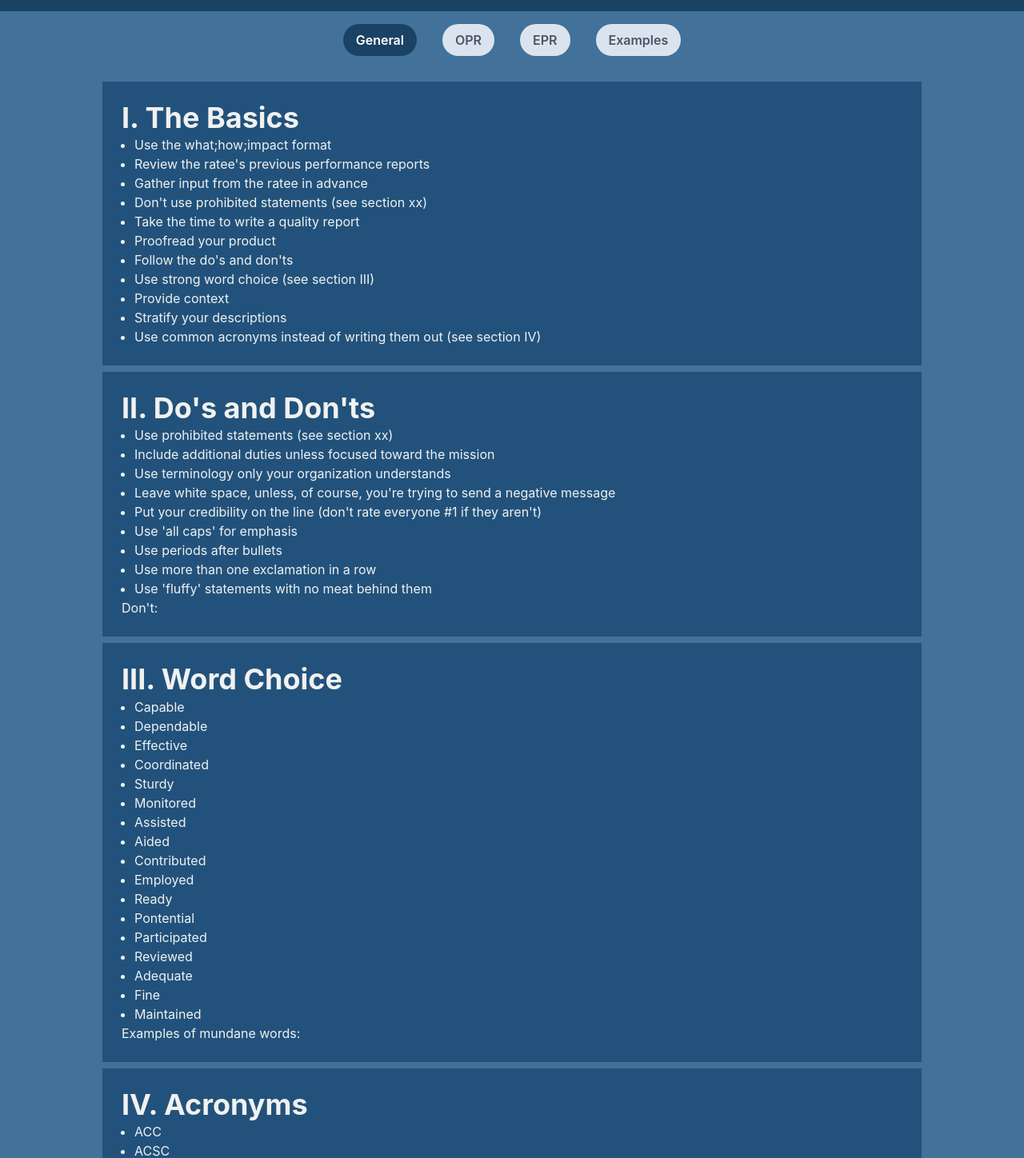
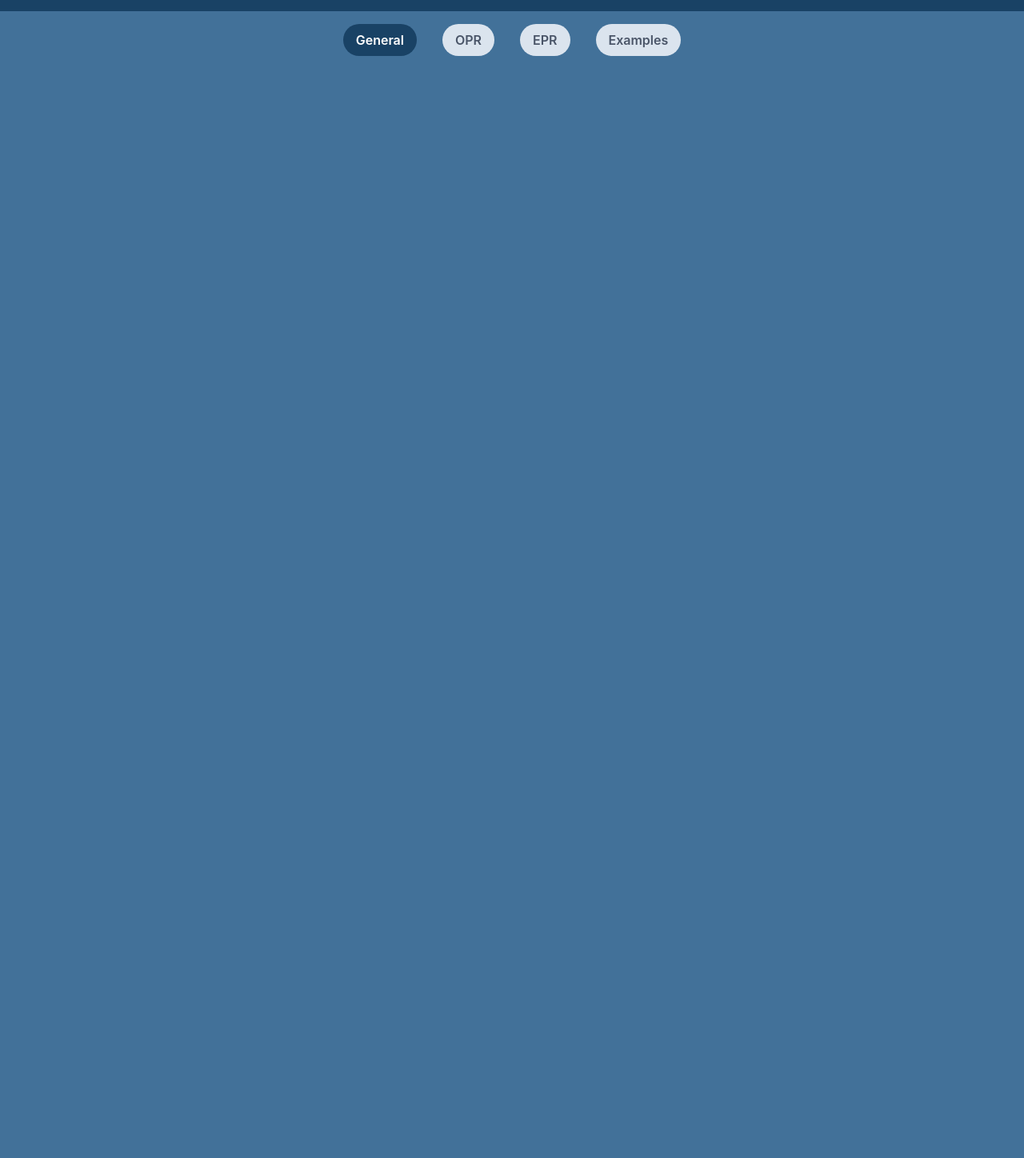
Before and after one commit to cvxluo/junior-design-project, a Next.js app: page /guidelines in a window 1280 px wide. Shown: the part 144-1592 px from the top of the page at 80% size. After the commit the page ends 800 px from the top, so only its background shows below. Built offline with nearby package versions, Linux system fonts and the light colour scheme.

Commit message:
checking error

```diff
--- a/src/screens/Guidelines/Guidelines.jsx
+++ b/src/screens/Guidelines/Guidelines.jsx
@@ -156,25 +156,10 @@ export default function Guidelines() {
           <TabPanels>
             <TabPanel>
               <VStack>
-                <InfoBox content={infoBasics}></InfoBox>
-                <InfoBox content={infoDosDonts}></InfoBox>
-                <InfoBox content={infoWordChoice}></InfoBox>
-                <InfoBox content={infoAcronyms}></InfoBox>
               </VStack>
             </TabPanel>
             <TabPanel>
               <VStack>
-                <InfoBox content={infoBasics}></InfoBox>
-              </VStack>
-            </TabPanel>
-            <TabPanel>
-              <VStack>
-                <InfoBox content={infoBasics}></InfoBox>
-              </VStack>
-            </TabPanel>
-            <TabPanel>
-              <VStack>
-                <InfoBox content={infoBasics}></InfoBox>
               </VStack>
             </TabPanel>
           </TabPanels>
```
